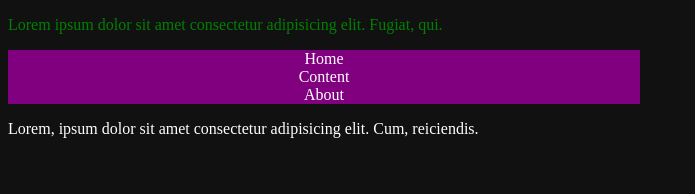
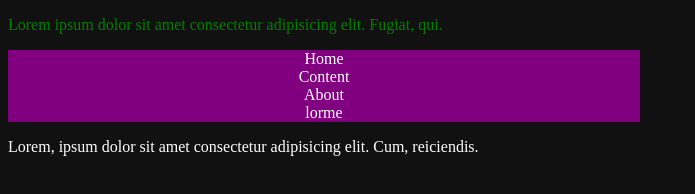
Before and after one commit to Hossein12Hosseini/mahdi, a plain HTML site: page index.html in a window 1280 px wide. Shown: the whole page, without its empty margins (0-695 px from the left). Drawn offline with Linux system fonts and the light colour scheme.

Commit message:
create lorme

```diff
--- a/index.html
+++ b/index.html
@@ -16,6 +16,7 @@
             <div class="col">Home</div>
             <div class="col">Content</div>
             <div class="col">About</div>
+            <div class="col">lorme</div>
         </div>
     </div>
     <footer>
```
